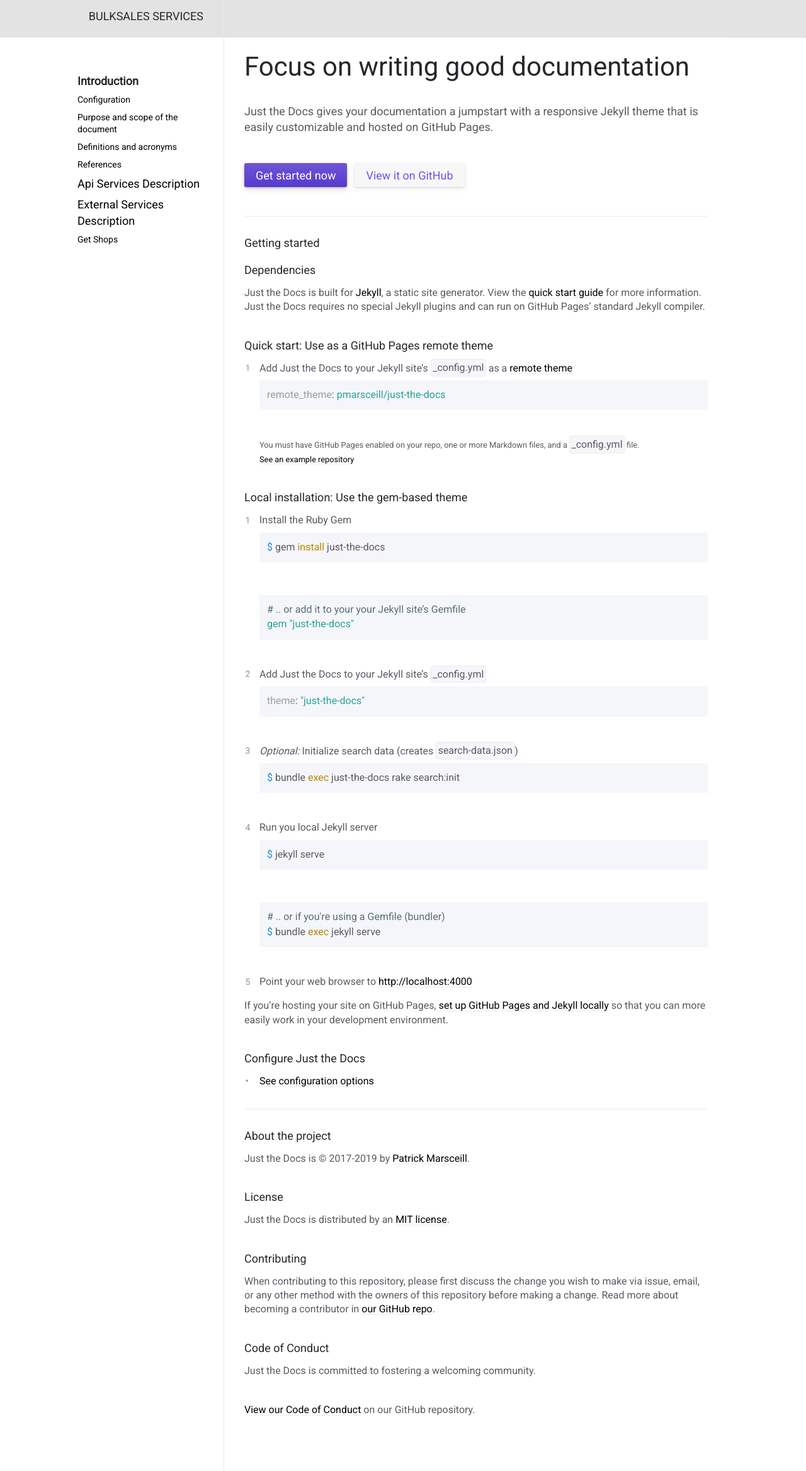
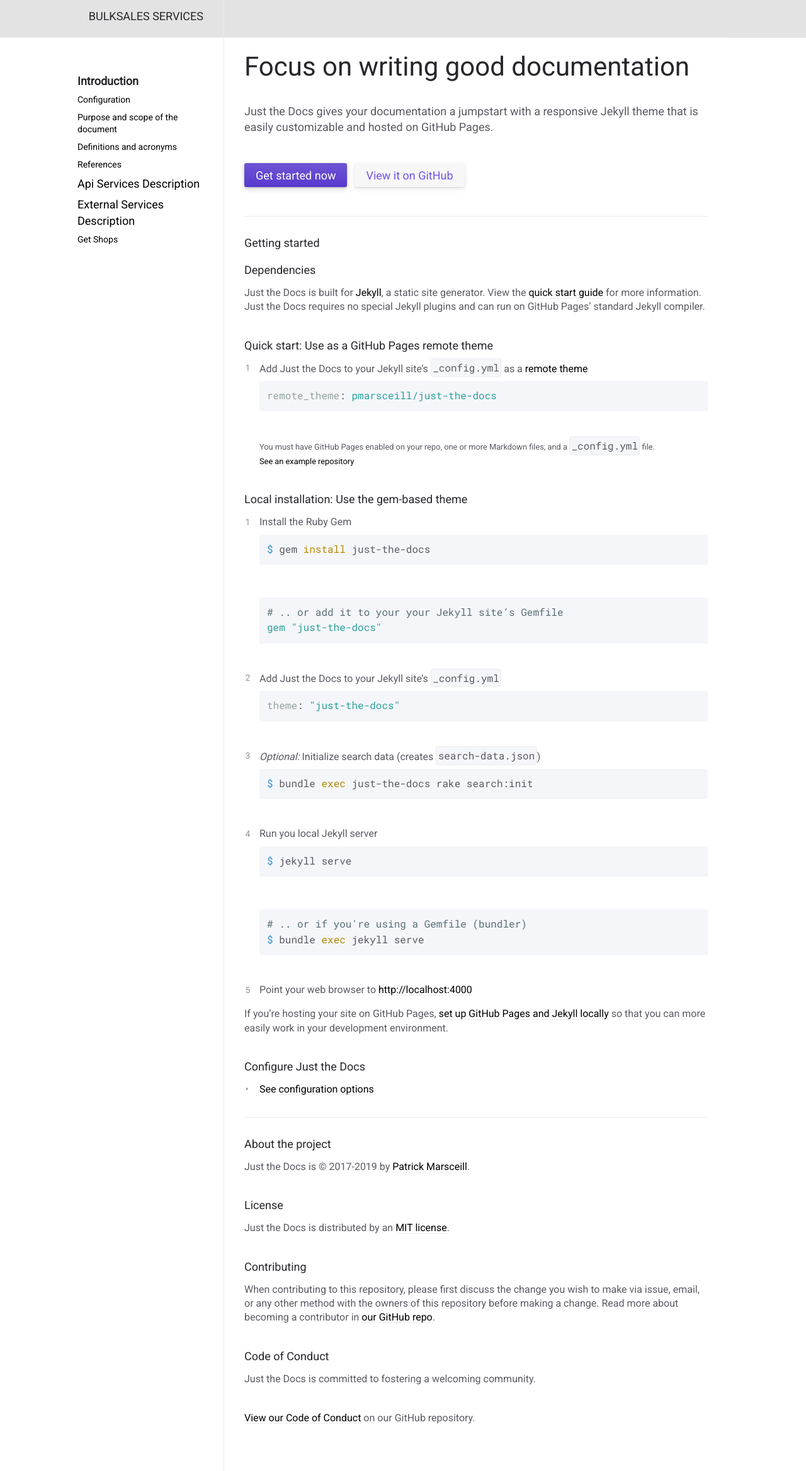
Before and after one commit to abeltranes/abeltranes.github.io, a Jekyll site: the page built from index.md, in a window 1280 px wide. Shown: the whole page at 63% size. Built offline with Jekyll 4.4.1, drawn with Linux system fonts in a browser that asks for light colours.

Commit message:
Se incluye roboto mono como fuente secundaria

```diff
--- a/_includes/head.html
+++ b/_includes/head.html
@@ -7,7 +7,7 @@
 
   <title>{{ page.title }} - {{ site.title }}</title>
   <link rel="stylesheet" href="{{ "/assets/css/just-the-docs.css" | absolute_url }}">
-  <link href="https://fonts.googleapis.com/css?family=Roboto" rel="stylesheet">
+  <link href="https://fonts.googleapis.com/css?family=Roboto|Roboto+Mono" rel="stylesheet">
   {% if site.ga_tracking != nil %}
     <script>
       window.ga=window.ga||function(){(ga.q=ga.q||[]).push(arguments)};ga.l=+new Date;
--- a/_sass/base.scss
+++ b/_sass/base.scss
@@ -83,7 +83,7 @@ a:not([class]) {
 }
 
 code {
-  font-family: 'Roboto';
+  font-family: 'Roboto Mono';
   font-size: 16px;
   line-height: $body-line-height;
 }
```
